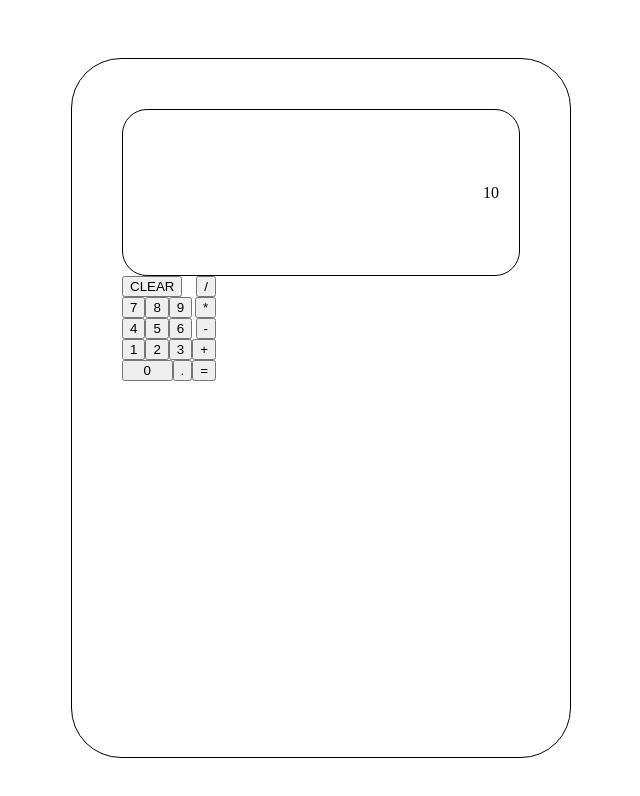
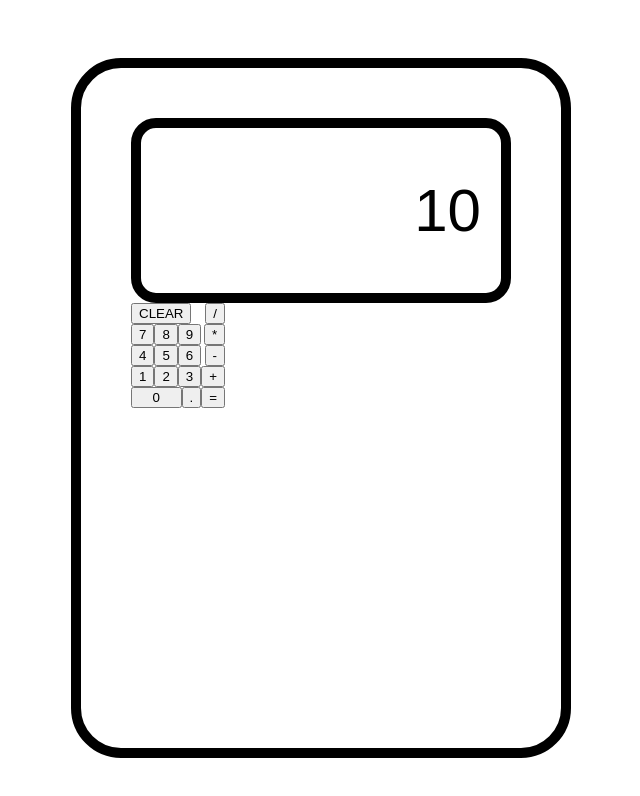
Before and after one commit to ytb664/calculator, a plain HTML site: page index.html in a window 1280 px wide. Shown: the whole page, without its empty margins (319-959 px from the left). Drawn offline with Linux system fonts and the light colour scheme.

Commit message:
Change border size
for calculator and display

```diff
--- a/style.css
+++ b/style.css
@@ -10,7 +10,7 @@ body {
     width: 500px;
     height: 700px;
     box-sizing: border-box;
-    border: 1px solid black;
+    border: 10px solid black;
     border-radius: 50px;
     padding: 50px;
     display: flex;
@@ -18,8 +18,10 @@ body {
 }
 
 .display {
+    font-family: 'ArcadeClassic', sans-serif;
+    font-size: 60px;
     height: 125px;
-    border: 1px solid black;
+    border: 10px solid black;
     border-radius: 25px;
     padding: 20px;
     display: flex;
```
